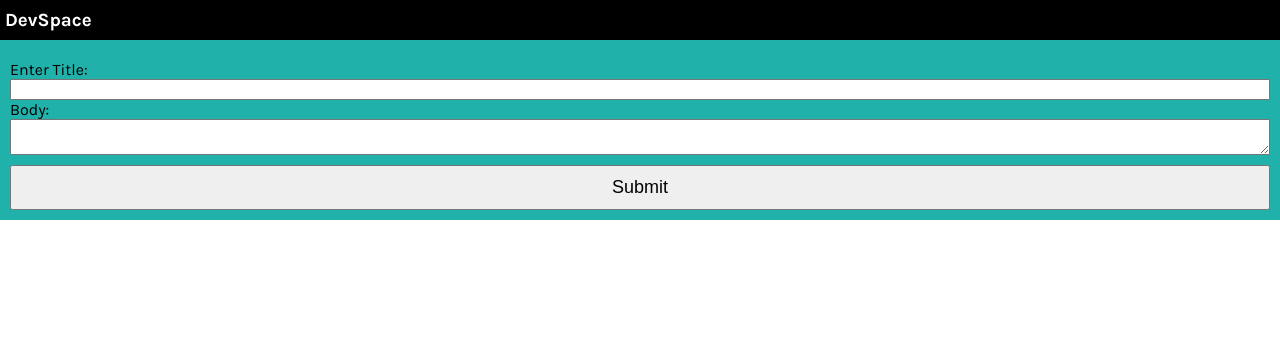
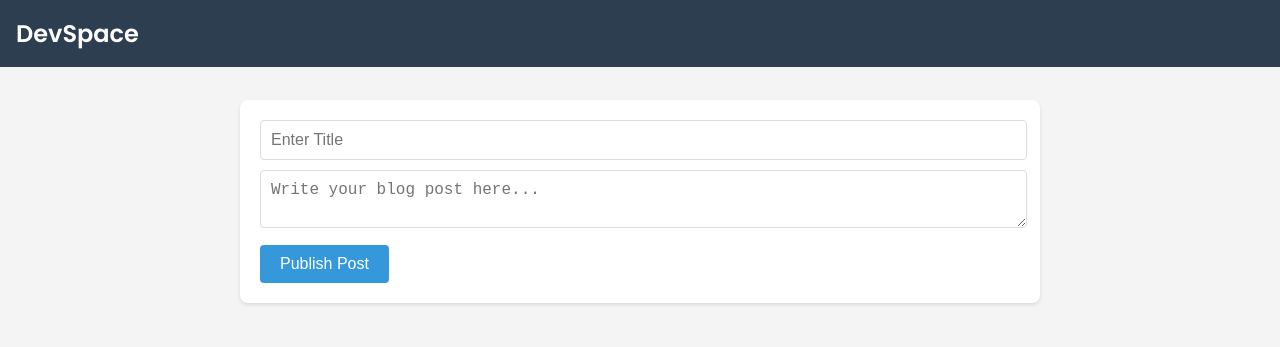
Before and after one commit to leviackerman05/DevSpace-ABlogApplication, a plain HTML site: page index.html in a window 1280 px wide. Drawn offline with Linux system fonts and the light colour scheme; no server answers.

Commit message:
fix styling of the blog

```diff
--- a/index.html
+++ b/index.html
@@ -1,24 +1,105 @@
 <!DOCTYPE html>
-<html>
+<html lang="en">
 <head>
-    <title>Blog App</title>
-    <link rel="preconnect" href="https://fonts.gstatic.com" />
-    <link
-      href="https://fonts.googleapis.com/css2?family=Karla:wght@200;400;700&display=swap"
-      rel="stylesheet"
-    />
-    <link rel="stylesheet" href="style.css" />
+    <meta charset="UTF-8">
+    <meta name="viewport" content="width=device-width, initial-scale=1.0">
+    <title>DevSpace Blog</title>
+    <link href="https://fonts.googleapis.com/css2?family=Poppins:wght@300;400;600&display=swap" rel="stylesheet">
+    <style>
+        body {
+            font-family: 'Poppins', sans-serif;
+            margin: 0;
+            padding: 0;
+            background-color: #f4f4f4;
+            color: #333;
+        }
+        nav {
+            background-color: #2c3e50;
+            color: white;
+            padding: 1rem;
+            position: fixed;
+            width: 100%;
+            top: 0;
+            z-index: 1000;
+        }
+        nav h1 {
+            margin: 0;
+            font-size: 1.5rem;
+        }
+        .container {
+            max-width: 800px;
+            margin: 80px auto 0;
+            padding: 20px;
+        }
+        #new-post {
+            background-color: white;
+            padding: 20px;
+            border-radius: 8px;
+            box-shadow: 0 2px 4px rgba(0,0,0,0.1);
+            margin-bottom: 20px;
+        }
+        #new-post input, #new-post textarea {
+            width: 98%;
+            padding: 10px;
+            margin-bottom: 10px;
+            border: 1px solid #ddd;
+            border-radius: 4px;
+            font-size: 1rem;
+        }
+        #new-post button {
+            background-color: #3498db;
+            color: white;
+            border: none;
+            padding: 10px 20px;
+            border-radius: 4px;
+            cursor: pointer;
+            font-size: 1rem;
+            transition: background-color 0.3s;
+        }
+        #new-post button:hover {
+            background-color: #2980b9;
+        }
+        .blog-post {
+            background-color: white;
+            margin-bottom: 20px;
+            padding: 20px;
+            border-radius: 8px;
+            box-shadow: 0 2px 4px rgba(0,0,0,0.1);
+        }
+        .blog-post h3 {
+            margin-top: 0;
+            color: #2c3e50;
+        }
+        .blog-post p {
+            color: #555;
+        }
+        .delete-btn {
+            background-color: #e74c3c;
+            color: white;
+            border: none;
+            padding: 5px 10px;
+            border-radius: 4px;
+            cursor: pointer;
+            font-size: 0.8rem;
+            transition: background-color 0.3s;
+        }
+        .delete-btn:hover {
+            background-color: #c0392b;
+        }
+    </style>
 </head>
 <body>
-    <nav><h3>DevSpace</h3></nav>
+    <nav>
+        <h1>DevSpace</h1>
+    </nav>
+    <div class="container">
         <form id="new-post">
-      <label for="post-title">Enter Title: </label>
-      <input type="text" id="post-title" name="title" />
-      <label for="post-body">Body: </label>
-      <textarea id="post-body"></textarea>
-      <button>Submit</button>
+            <input type="text" id="post-title" name="title" placeholder="Enter Title" required>
+            <textarea id="post-body" placeholder="Write your blog post here..." required></textarea>
+            <button type="submit">Publish Post</button>
         </form>
         <div id="blog-list"></div>
-    <script src="index.js" async></script>
+    </div>
+    <script src="index.js"></script>
 </body>
 </html>
--- a/index.js
+++ b/index.js
@@ -4,22 +4,24 @@ const bodyInput = document.getElementById("post-body");
 const form = document.getElementById("new-post");
 
 function renderPosts() {
-  let html = " ";
-  for (post of postsArray)
+    let html = "";
+    for (let i = 0; i < postsArray.length; i++) {
         html += `
-    <h3>${post.title}</h3>
-    <p>${post.body}</p>
-    <hr />
+        <div class="blog-post">
+            <h3>${postsArray[i].title}</h3>
+            <p>${postsArray[i].body}</p>
+            <button class="delete-btn" onclick="deletePost(${i})">Delete</button>
+        </div>
         `;
+    }
     document.getElementById("blog-list").innerHTML = html;
 }
 
-fetch("https://jsonplaceholder.typicode.com/posts")
-  .then((res) => res.json())
-  .then((data) => {
-    postsArray = data.slice(0, 10);
+function deletePost(index) {
+    postsArray.splice(index, 1);
     renderPosts();
-  });
+}
+
 
 form.addEventListener("submit", function (e) {
     e.preventDefault();
@@ -30,19 +32,16 @@ form.addEventListener("submit", function (e) {
         body: postBody,
     };
 
-  let options = {
+    fetch("https://jsonplaceholder.typicode.com/posts", {
         method: "POST",
         body: JSON.stringify(data),
         headers: {
             "Content-Type": "application/json",
         },
-  };
-
-  fetch("https://jsonplaceholder.typicode.com/posts", options)
+    })
         .then((res) => res.json())
         .then((post) => {
             postsArray.unshift(post);
-      console.log(postsArray);
             renderPosts();
             form.reset();
         });
--- a/style.css
+++ /dev/null
@@ -1,45 +0,0 @@
-body {
-    margin: 0;
-    padding: 0;
-    font-family: "Karla";
-}
-
-nav {
-    display: flex;
-    align-items: center;
-    height: 30px;
-    background-color: black;
-    color: white;
-    padding: 5px;
-    position: fixed;
-    width: 100%;
-}
-
-nav > h3 {
-    margin: 0;
-}
-
-#blog-list{
-    padding: 10px;
-}
-
-form {
-    padding: 60px 10px 10px;
-    display: grid;
-    background-color: lightseagreen;
-}
-
-input#title, textarea {
-    margin-bottom: 10px;
-}
-
-button {
-    padding: 10px;
-    font-size: 18px;
-    cursor: pointer;
-}
-
-::-webkit-scrollbar {
-    width: 0;  /* Remove scrollbar space */
-    background: transparent;  /* Optional: just make scrollbar invisible */
-}
```
Lines whose indentation alone changed are shown as unchanged.
